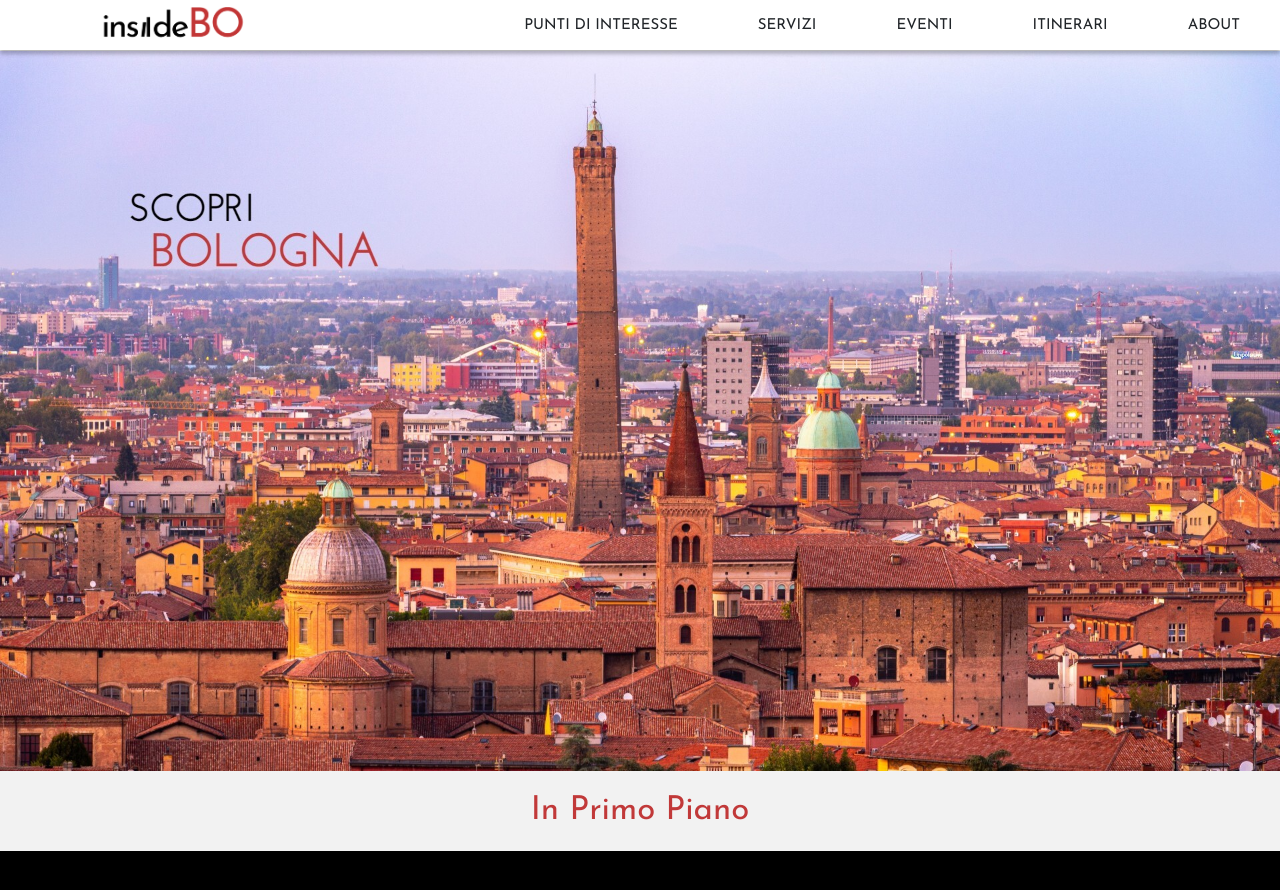
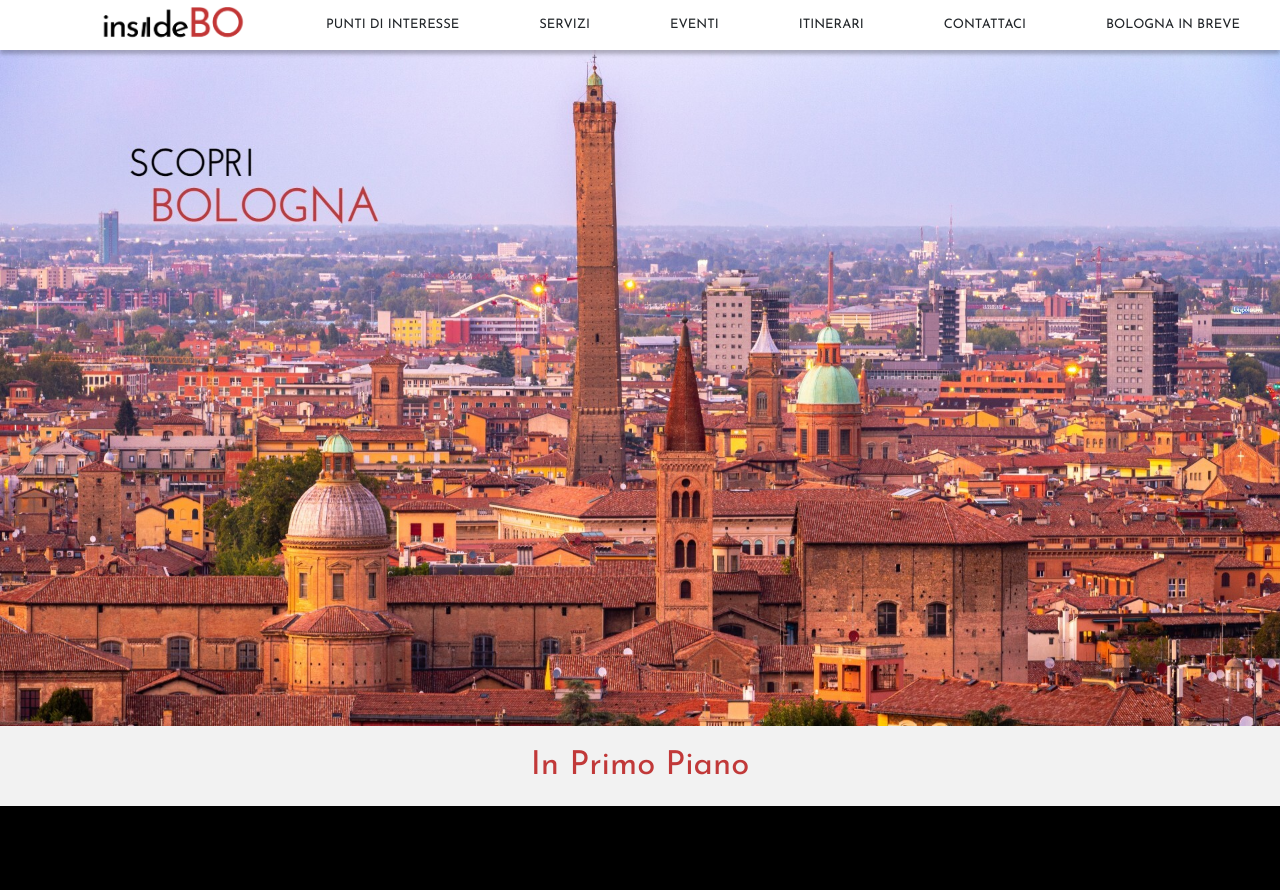
Before and after one commit to antonypascalino/HYPE_PROJECT_2021-22, a Nuxt app: page / in a window 1280 px wide. Shown: the top 890 px of the page. Built offline with nearby package versions, Linux system fonts and the light colour scheme.

Commit message:
modify header

```diff
--- /dev/null
+++ b/components/DownHeader.vue
@@ -0,0 +1,11 @@
+<template>
+<diV>adas</diV>
+</template>
+
+<script>
+
+</script>
+
+<style scoped>
+
+</style>
--- a/components/TheHeader.vue
+++ b/components/TheHeader.vue
@@ -84,8 +84,12 @@ export default {
           path: '/itinerari/',
         },
         {
-          name: 'ABOUT',
-          path: '/about/',
+          name: 'CONTATTACI',
+          path: '/contattaci/',
+        },
+        {
+          name: 'BOLOGNA IN BREVE',
+          path: '/bolognainbreve/',
         },
       ],
       /** Expansion status of the mobile navbar menu */
@@ -117,8 +121,9 @@ export default {
   text-decoration: none;
   color:inherit;
   text-align: center;
-  font-size: 15px;
-  padding-bottom:9px
+  font-size: 13px;
+  padding-bottom:9px;
+
 }
 
 /* Main header containers */
@@ -148,7 +153,7 @@ nav {
 .dropdown-list {
   display: block;
   width: 100vw;
-  height: 310px;
+  height: 350px;
   background: rgb(255, 255, 255);
 }
 .dropdown-list .mdi {
@@ -158,9 +163,11 @@ nav {
 }
 .mdi-menu{
   padding-top: 25px;
+  cursor: pointer;
 }
 .mdi-close-box{
   padding-top: 25px;
+  cursor: pointer;
 }
 .dropdown-list .menu-item {
   text-align: center;
@@ -182,7 +189,7 @@ img {
   margin-left:100px;
 }
 /* Mobile navbar if viewport <=825 px */
-@media screen and (max-width: 1070px) {
+@media screen and (max-width: 1270px) {
   .desktop-nav {
     display: none;
   }
@@ -191,10 +198,11 @@ img {
   }
   .menu-item:hover {
     color: #C13939;
+    cursor: pointer;
   }
 }
 /* Desktop navbar if viewport >=826 px */
-@media screen and (min-width: 1071px) {
+@media screen and (min-width: 1271px) {
   .mobile-nav {
     display: none;
   }
@@ -223,6 +231,7 @@ img {
   .menu-item:hover {
     color: #C13939;
     -webkit-text-decoration-color: #C13939;
+    cursor: pointer;
   }
 }
 </style>
--- a/pages/about.vue
+++ b/pages/chisiamo.vue
@@ -24,7 +24,6 @@
     </div>
 
   </main>
-
 </template>
 
 <script>
--- a/pages/index.vue
+++ b/pages/index.vue
@@ -20,9 +20,6 @@
 </script>
 
 <style scoped>
-.page-container{
-  margin-top: 45px; /*allow partially overlap between header and the photo */
-}
 
 .section-container{
   font-family: 'Josefin Sans';
```
